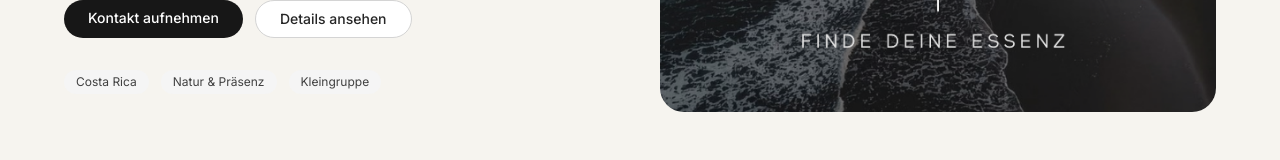
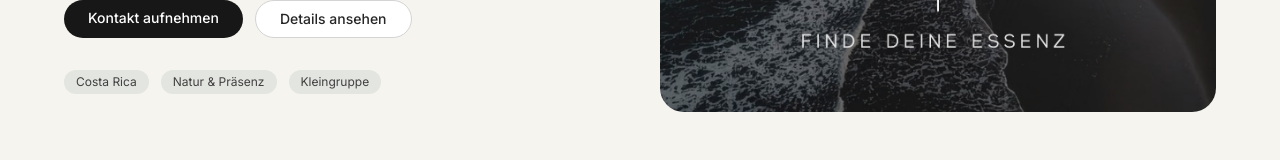
Before and after one commit to in7ruder-ch/corinnevanarelli, a Next.js app: page /events/retreats/costa-rica in a window 1280 px wide. Shown: the part 775-935 px from the top of the page. Built offline with nearby package versions, Linux system fonts and the light colour scheme; no server answers.

Commit message:
brand color

```diff
--- a/src/app/events/retreats/costa-rica/page.jsx
+++ b/src/app/events/retreats/costa-rica/page.jsx
@@ -95,7 +95,7 @@ export default async function CostaRicaRetreatPage() {
               {[0, 1, 2].map((idx) => (
                 <span
                   key={idx}
-                  className="rounded-full bg-neutral-100 px-3 py-1 text-neutral-700"
+                  className="rounded-full bg-brand/15 px-3 py-1 text-neutral-700"
                 >
                   {t(`hero.badges.${idx}`)}
                 </span>
--- a/src/app/globals.css
+++ b/src/app/globals.css
@@ -21,6 +21,7 @@
 
   /* Brand */
   --brand: #7A8F85;
+  --brand-rgb: 122 143 133;
   /* verde salvia */
   --brand-dark: #5E7269;
   /* verde salvia más oscuro (footer/hover) */
--- a/tailwind.config.js
+++ b/tailwind.config.js
@@ -18,6 +18,7 @@ module.exports = {
         white: "#FFFFFF",
         ink: "#191919",
         accent: "#B58B5A",
+        brand: "rgb(var(--brand-rgb) / <alpha-value>)",
       },
     },
   },
```
